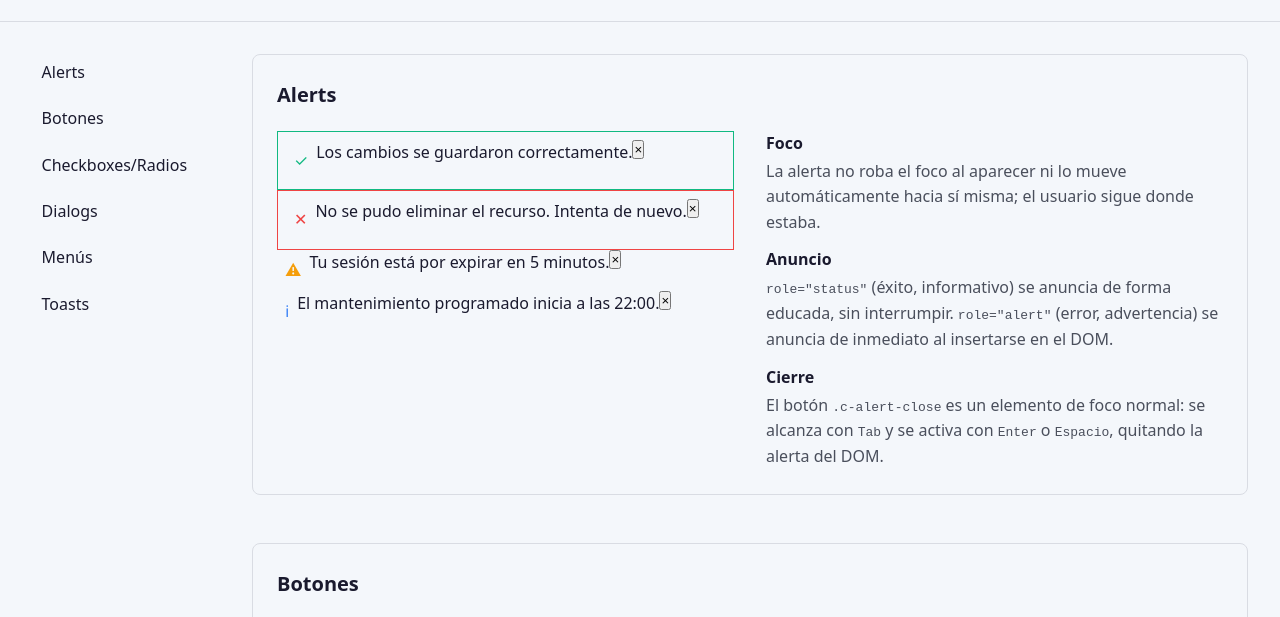
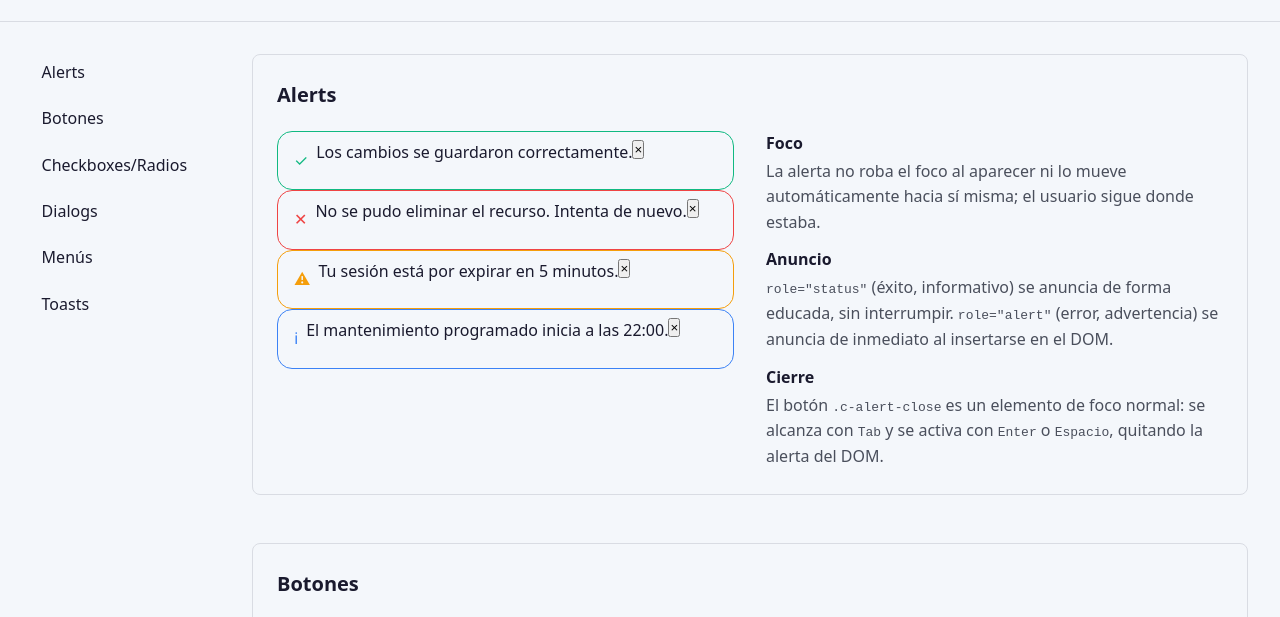
Before and after one commit to LoorVera/Proyecto_Integrador, a website: page playground.html in a window 1280 px wide. Shown: the part 125-742 px from the top of the page. Drawn offline with Linux system fonts and the light colour scheme.

Commit message:
Ajusta estilos de alerts y agrega variable de diseno faltante

```diff
--- a/css/alerts.css
+++ b/css/alerts.css
@@ -2,6 +2,8 @@
     display: flex;
     flex-direction: row;
     align-items: start;
+    border-radius: var(--border);
+    padding: 8px;
  }
 
 .c-alert-icon {
@@ -26,23 +28,23 @@
     border: 1px solid var(--semantic-success);
     padding: 8px;
 }
-
-
-
-
 .c-alert--error {
     border: 1px solid var(--semantic-error);
     padding: 8px;
 }
-.c-alert--warning {}
-.c-alert--info {}
-
-
+.c-alert--warning {
+    border: 1px solid var(--semantic-warning);
+    padding: 8px;
+}
+.c-alert--info {
+    border: 1px solid var(--semantic-info);
+    padding: 8px;
+}
 
 
 
 .c-alert-message {
-    margin: 0;
+    margin: 0px;
  }
 .c-alert-close {
 
--- a/css/variables.css
+++ b/css/variables.css
@@ -31,6 +31,7 @@
   --semantic-warning: #f59e0b;
   --semantic-success: #10b981;
   --semantic-info: #3b82f6;
+  --border: 15px;
 
   --transition: 180ms ease-in-out;
 
```
